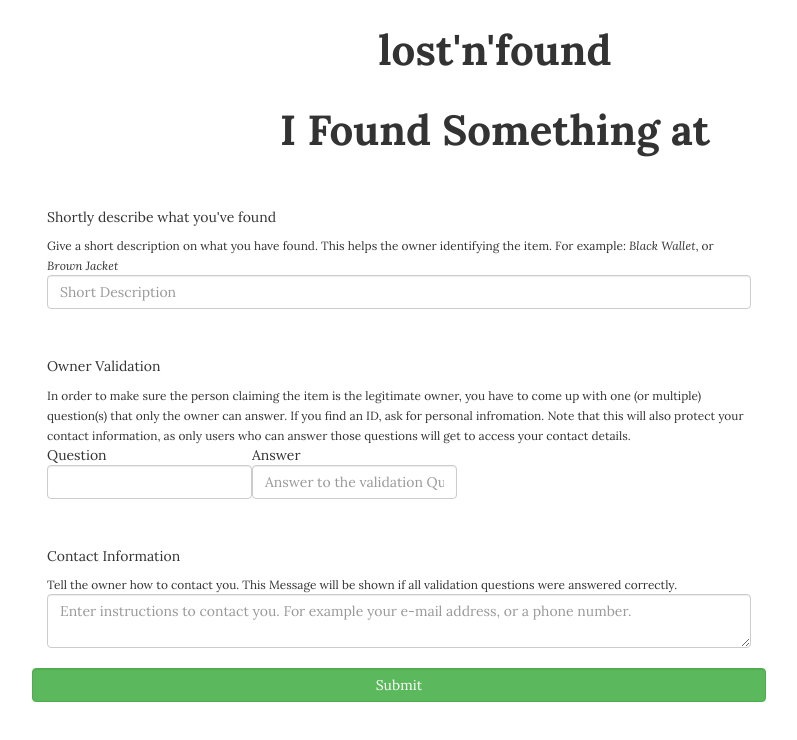
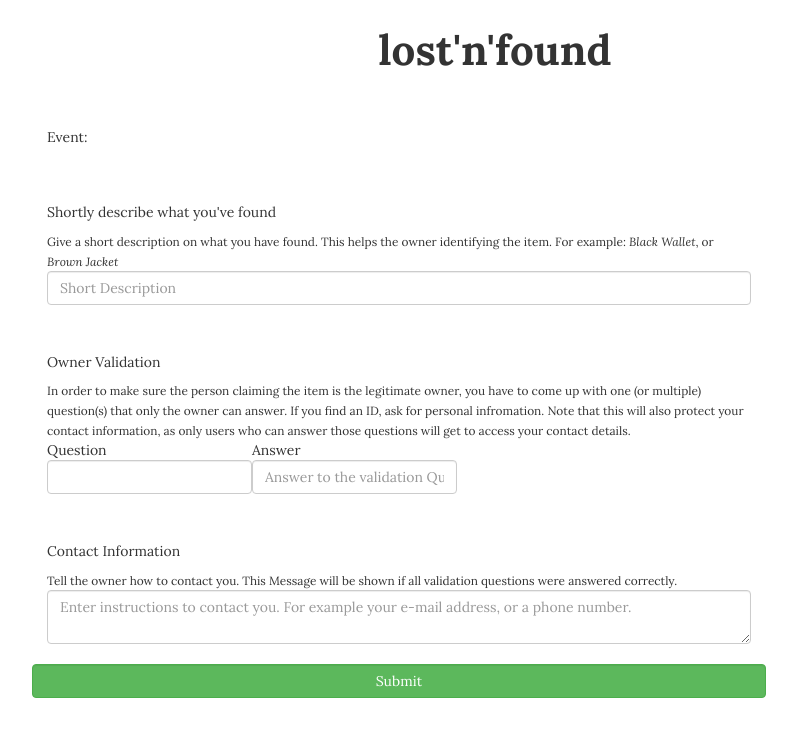
Before and after one commit to flowlo/lostnfound, a website: page found.html in a window 1280 px wide. Shown: the whole page, without its empty margins (145-942 px from the left). Drawn offline with nearby package versions, Linux system fonts and the light colour scheme.

Commit message:
Make header in found.html smaller

```diff
--- a/found.html
+++ b/found.html
@@ -12,8 +12,11 @@
 
 <body id="found" onload="loadFound()">
 <header>lost'n'found</header>
-<header id="header">I Found Something at </header>
 <form>
+	<div class="attr">
+	<h5 id="header">Event: </h5>
+	</div>
+
 	<div class="attr">
 	<h5>Shortly describe what you've found</h5>
 	<small>Give a short description on what you have found. This helps the owner identifying the item. For example: <i>Black Wallet</i>, or <i>Brown Jacket</i></small>
```
